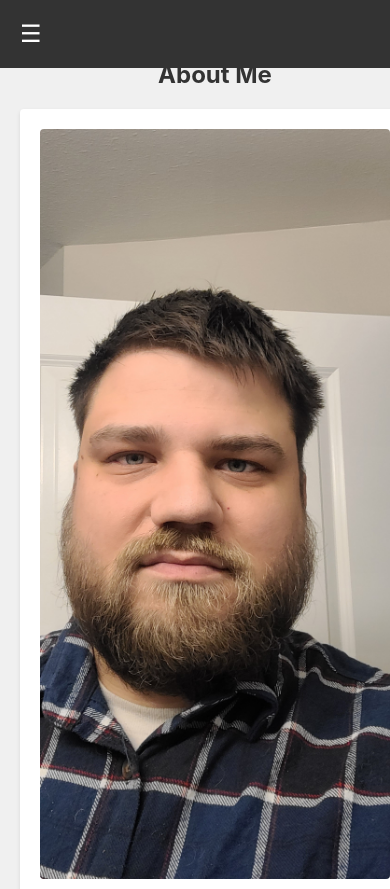
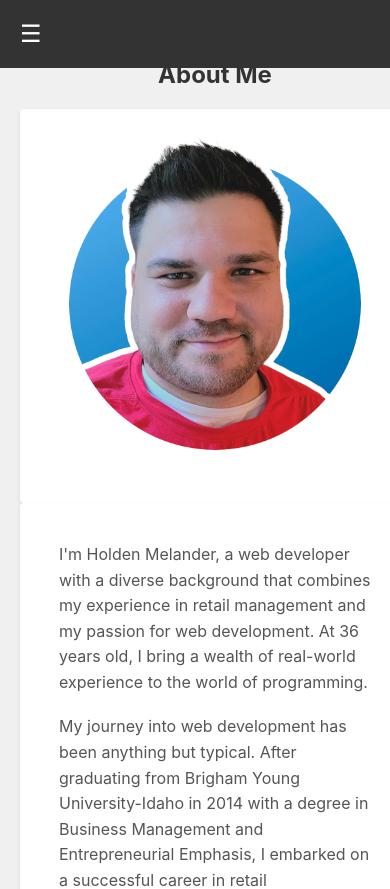
Before and after one commit to Essence1987/portfolio, a React (Create React App) app in the folder my-portfolio/: page / in a window 390 px wide. Shown: the top 889 px of the page. Built offline with nearby package versions, Linux system fonts and the light colour scheme.

Commit message:
Updated pic and aboutme

```diff
--- a/my-portfolio/src/pages/AboutMe.css
+++ b/my-portfolio/src/pages/AboutMe.css
@@ -77,6 +77,10 @@
     margin-right: 0; /* Remove margin to stack cards without spacing */
   }
 
+  .about-me .image-card img {
+    height: auto; /* Allow the image to scale proportionally */
+  }
+
   .about-me .text-card {
     width: 100%; /* Full width for text card */
   }
--- a/my-portfolio/src/pages/AboutMe.js
+++ b/my-portfolio/src/pages/AboutMe.js
@@ -6,7 +6,7 @@ function AboutMe() {
         <div className="about-me">
             <h2>About Me</h2>
             <div className="image-card">
-                <img src="/selfpic.jpeg" alt="Holden Melander" />
+                <img src="/headshot.png" alt="Holden Melander" />
             </div>
             <div className="text-card">
                 <p>
```
Also changed, not shown: my-portfolio/public/headshot.png (added), my-portfolio/public/selfpic.jpeg (deleted).
